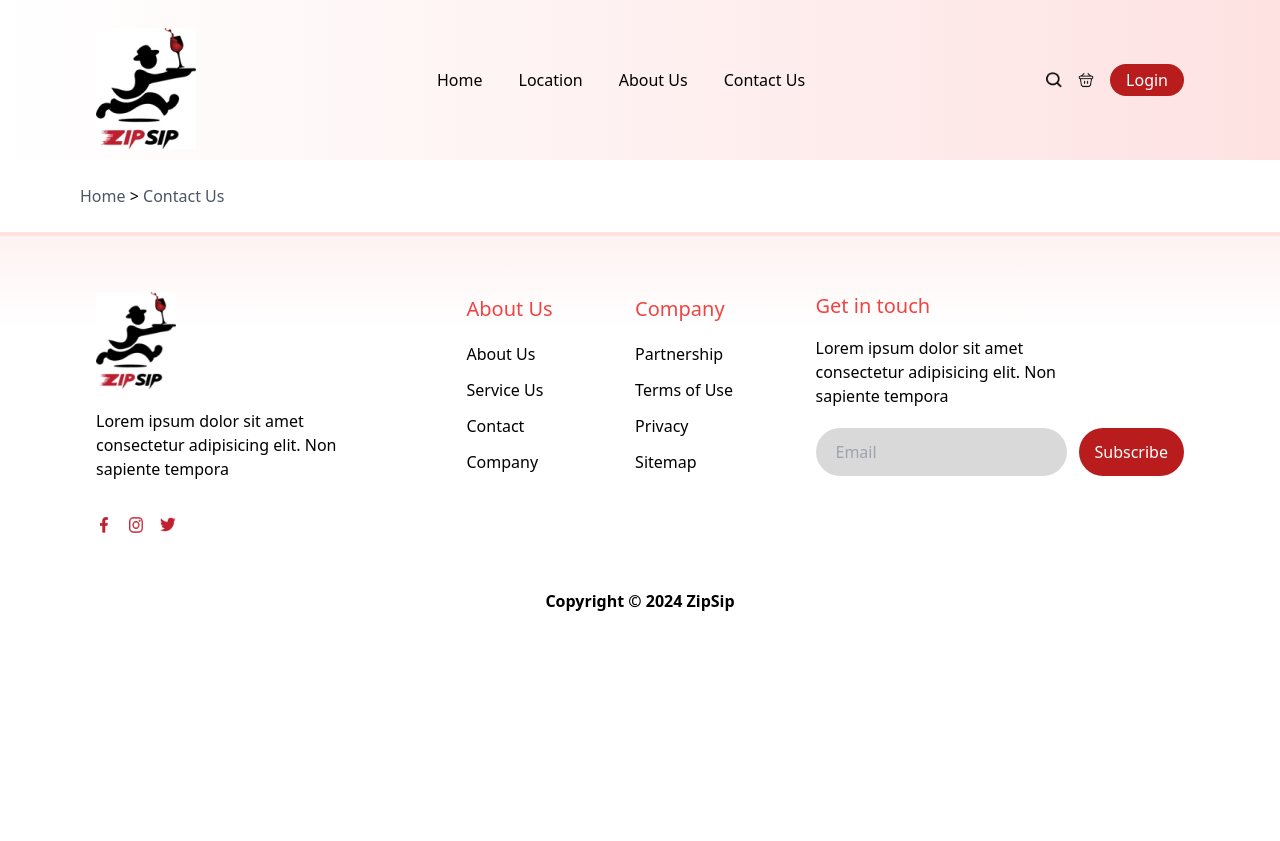
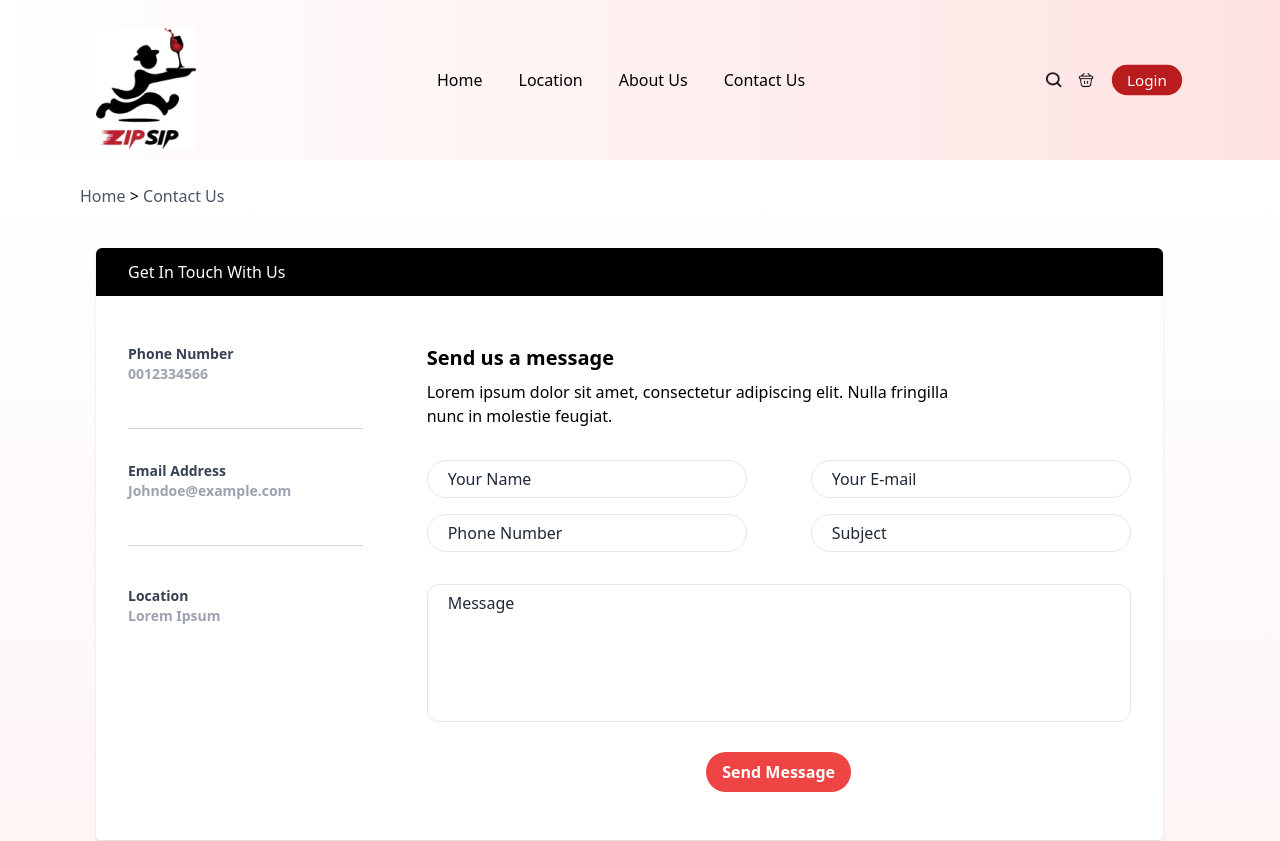
Before and after one commit to primedevintern2/ZipSipWebIntern2, a React (Create React App) app in the folder zipsip-app/: page / in a window 1280 px wide. Shown: the top 841 px of the page. Before the commit the page ends 800 px from the top, so only its background shows below. Built offline with nearby package versions, Linux system fonts and the light colour scheme.

Commit message:
complete contactus page

```diff
--- a/zipsip-app/src/App.jsx
+++ b/zipsip-app/src/App.jsx
@@ -1,11 +1,11 @@
-import Body from "./components/Body/Body";
+import Contact from "./components/pages/Contact";
 import Footer from "./components/Footer/Footer";
 import Header from "./components/Header/Header";
 
 function App() {
   return <div className="w-full h-screen">
     <Header/>
-    <Body/>
+    <Contact/>
     <Footer/>
   </div>;
 }
--- a/zipsip-app/src/components/Footer/Footer.jsx
+++ b/zipsip-app/src/components/Footer/Footer.jsx
@@ -73,8 +73,8 @@ const Footer = () => {
           </button>
         </div>
       </div>
-      <div className="text-center mt-14 font-semibold">
-        <p>Copyright © 2024 ZipSip</p>
+      <div className="text-center mt-10 font-semibold">
+        <p className="pb-10 ">Copyright © 2024 ZipSip</p>
       </div>
     </footer>
   );
--- a/zipsip-app/src/components/Header/Header.jsx
+++ b/zipsip-app/src/components/Header/Header.jsx
@@ -18,22 +18,22 @@ const Header = () => {
       <nav className="">
         <ul className="flex space-x-9">
           <li>
-            <a href="#" className="text-rgba(25, 25, 25, 1)">
+            <a href="#" className="text-rgba(25, 25, 25, 1) hover:text-red-700">
               Home
             </a>
           </li>
           <li>
-            <a href="#" className="text-rgba(25, 25, 25, 1)">
+            <a href="#" className="text-rgba(25, 25, 25, 1) hover:text-red-700">
             Location
             </a>
           </li>
           <li>
-            <a href="#" className="text-rgba(25, 25, 25, 1)">
+            <a href="#" className="text-rgba(25, 25, 25, 1) hover:text-red-700">
             About Us
             </a>
           </li>
           <li>
-            <a href="#" className="text-rgba(25, 25, 25, 1)">
+            <a href="#" className="text-rgba(25, 25, 25, 1) hover:text-red-700">
             Contact Us
             </a>
           </li>
@@ -43,15 +43,15 @@ const Header = () => {
       <div className="flex items-center space-x-4 mr-24">
       <img
         src={search}
-        className="w-4 h-4 object-contain"
+        className="w-4 h-4 object-contain hover:text-red-700"
         alt="search"
       />
       <img
         src={cart}
-        className="w-4 h-4 object-contain"
+        className="w-4 h-4 object-contain hover:text-red-700"
         alt="cart"
       />
-      <button className="px-4 py-1 bg-red-700 text-white rounded-full">Login</button>
+      <button className="px-4 py-1 bg-red-700 text-white rounded-full scale-95">Login</button>
       </div>
 
 
--- /dev/null
+++ b/zipsip-app/src/components/pages/Contact.jsx
@@ -0,0 +1,129 @@
+const Contact = () => {
+  return (
+    <div className="bg-gradient-to-t from-red-50 to-transparent">
+      <div>
+        <p className="ml-20 mt-6 mb-6">
+          <a href="#" className="text-gray-600 hover:text-red-700">
+            Home
+          </a>{" "}
+          >{" "}
+          <a href="#" className="text-gray-600 hover:text-red-700">
+            Contact Us
+          </a>
+        </p>
+      </div>
+
+      <div className="mx-24 h-screen w-10/12 mt-10">
+        <form className="bg-white shadow rounded ">
+        <span className="absolute font-normal text-l text-white bg-black w-10/12 h-12 pl-8 pt-3 rounded-t-md">Get In Touch With Us</span>
+        <div className="flex">
+        <div className="pt-6">
+          <div className="px-8 pt-10 mb-4 mt-8">
+            <label
+              className="block text-gray-700 text-sm font-semibold mb-2"
+            >
+              Phone Number<br></br>
+              <span className="text-gray-400">0012334566</span>
+            </label>
+            <input
+              className="appearance-none border-b border-solid border-gray-300 w-full py-2 px-3 text-gray-700 leading-tight focus:outline-none focus:shadow-outline"
+              id="Phone Number"
+              type="number"
+            />
+          </div>
+          <div className="px-8 mb-4 mt-8">
+            <label
+              className="block text-gray-700 text-sm font-semibold mb-2"
+            >
+              Email Address<br></br>
+              <span className="text-gray-400">Johndoe@example.com</span>
+            </label>
+            <input
+              className="appearance-none border-b border-solid border-gray-300 w-full py-2 px-3 text-gray-700 leading-tight focus:outline-none focus:shadow-outline"
+              id="Email"
+              type="email"
+            />
+          </div>
+          <div className=" px-8 pt-6 mb-6 mt-4">
+            <label
+              className="block text-gray-700 text-sm font-semibold mb-2"
+            >
+              Location<br></br>
+              <span className="text-gray-400">Lorem Ipsum</span>
+            </label>
+            <textarea
+              className="resize-none appearance-none w-full py-2 px-3 text-gray-700 leading-tight focus:outline-none focus:shadow-outline"
+              id="Message"
+              rows="6"
+            ></textarea>
+          </div>
+          </div>
+          <div className="pt-6">
+          <div className="px-8 pt-10 mb-4 mt-8">
+            <span className="font-semibold text-xl text-black-500">Send us a message</span>
+            <p className="pt-2 w-9/12">Lorem ipsum dolor sit amet, consectetur adipiscing elit. Nulla fringilla nunc in molestie feugiat. </p>
+          </div>
+          <div className="flex ">
+          <div className="">
+          <div className="px-8 mb-4 mt-4">
+            <input
+              className=" appearance-none border rounded-full w-80 py-2 px-5 text-gray-900 leading-tight focus:outline-none focus:shadow-outline placeholder-gray-800 placeholder:font-medium"
+              id="name"
+              type="text"
+              placeholder="Your Name"
+            />
+          </div>
+          <div className="px-8 mb-4 mt-4">
+            <input
+              className="appearance-none border rounded-full w-80 py-2 px-5 text-gray-900 leading-tight focus:outline-none focus:shadow-outline placeholder-gray-800 placeholder:font-medium"
+              id="Number"
+              type="number"
+              placeholder="Phone Number"
+            />
+          </div>
+          </div>
+          <div>
+          <div className="px-8 mb-4 mt-4">
+            <input
+              className="appearance-none border rounded-full w-80 py-2 px-5 text-gray-900 leading-tight focus:outline-none focus:shadow-outline placeholder-gray-800 placeholder:font-medium"
+              id="email"
+              type="email"
+              placeholder="Your E-mail"
+            />
+          </div>
+          <div className="px-8 mb-4 mt-4">
+            <input
+              className="appearance-none border rounded-full w-80 py-2 px-5 text-gray-900 leading-tight focus:outline-none focus:shadow-outline placeholder-gray-800 placeholder:font-medium"
+              id="subject"
+              type="text"
+              placeholder="Subject"
+            />
+          </div>
+          </div>
+          </div>
+          <div className=" px-8 mb-6 mt-4">
+            <textarea
+              className="resize-none appearance-none border rounded-xl w-full py-2 px-5 text-gray-900 leading-tight focus:outline-none focus:shadow-outline placeholder-gray-800 placeholder:font-medium"
+              id="message"
+              placeholder="Message"
+              rows="6"
+            ></textarea>
+          </div>
+          <div className="px-8 pb-8 mb-4 mt-4 flex items-center justify-center">
+          <button
+              className="bg-red-500 hover:bg-red-700 text-white font-semibold py-2 px-4 rounded-full focus:outline-none focus:shadow-outline"
+              type="button"
+            >
+              Send Message
+            </button>
+          </div>
+          </div>
+          </div>
+
+        </form>
+      </div>
+    </div>
+  );
+};
+
+export default Contact;
```
